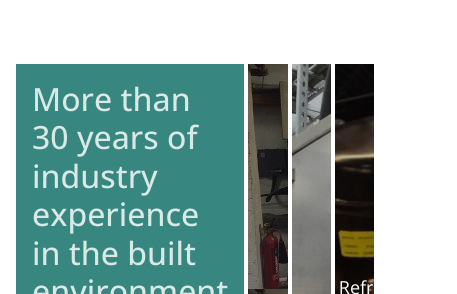
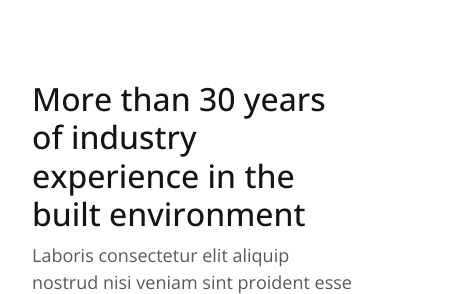
Before and after one commit to LeeMMT/coriolis-international, a plain HTML site: page in_development/templates/index.html in a window 390 px wide. Shown: the part 580-874 px from the top of the page, 457 px wide, since content can reach past the window. Drawn offline with Linux system fonts and the light colour scheme.

Commit message:
Made service grid responsive, added dummy html to repo for redirecting to actual index on github live pages

```diff
--- a/in_development/static/css/styles.css
+++ b/in_development/static/css/styles.css
@@ -162,6 +162,28 @@
   }
 }
 
+@media screen and (max-width: 1170px) {
+  .service-section {
+    grid-template-columns: 1fr;
+  }
+  .service-section .text-wrapper {
+    background-color: transparent;
+    color: var(--text);
+  }
+  .service-section h2 {
+    color: var(--black);
+  }
+  .services-grid {
+    order: 2;
+  }
+}
+
+@media screen and (max-width: 500px) {
+  .services-grid {
+    grid-template-columns: 1fr 1fr;
+  }
+}
+
 @media screen and (max-width: 600px) {
   .top-nav {
     display: none;
```
Also changed, not shown: index.html (added, +1 -0 lines), 2 other files.
